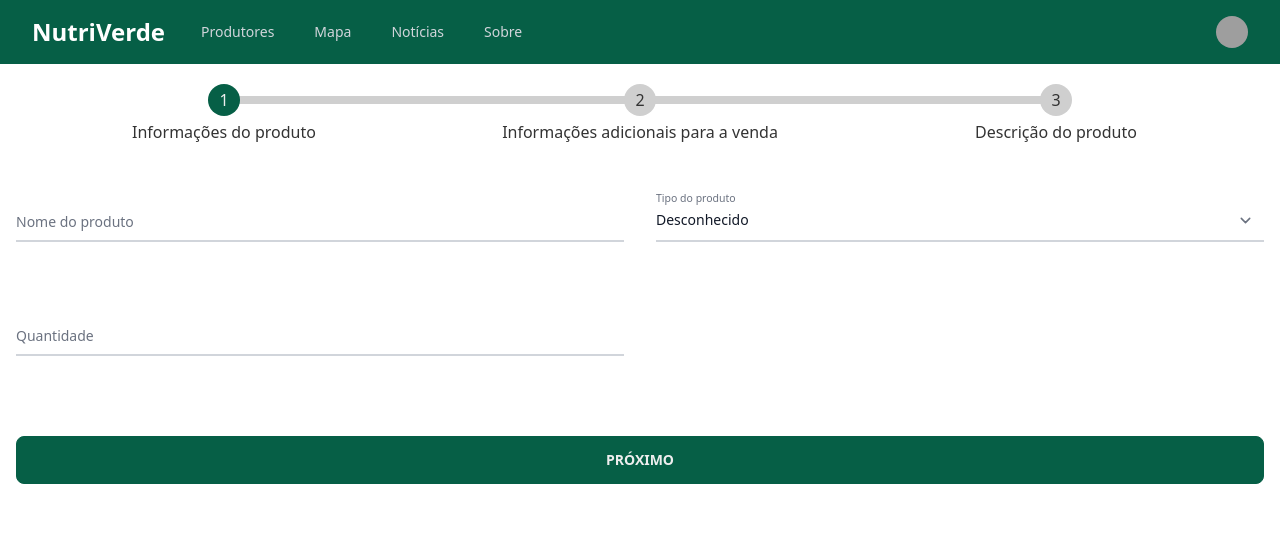
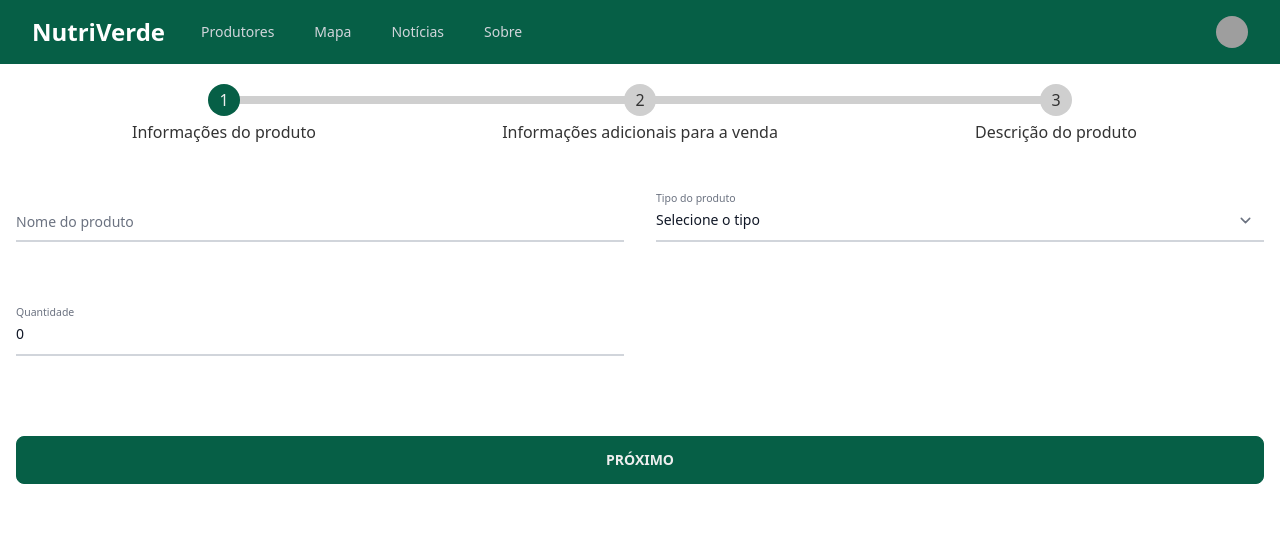
Before and after one commit to ES-UFABC/Nutriverde, a Next.js app in the folder ui/: page /my/products/create in a window 1280 px wide. Shown: the top 550 px of the page. Built offline with nearby package versions, Linux system fonts and the light colour scheme; grey boxes are pictures that could not be loaded.

Commit message:
wip(ui): adds validation in product creation form

```diff
--- a/ui/components/form/input-field.tsx
+++ b/ui/components/form/input-field.tsx
@@ -9,7 +9,6 @@ export default function InputField({
   return (
     <div className="relative z-0 mb-6 w-full group">
       <Field
-        type="text"
         placeholder=" "
         {...field}
         {...props}
--- a/ui/pages/my/products/create.tsx
+++ b/ui/pages/my/products/create.tsx
@@ -1,29 +1,84 @@
 import classNames from "classnames";
-import { Formik, useFormik } from "formik";
+import { Formik, FormikErrors } from "formik";
 import Router from "next/router";
 import React, { useState } from "react";
-import { useDropzone } from "react-dropzone";
+import Dropzone from "react-dropzone";
 import Layout from "../../../components/layout";
-import { IFile } from "../../../interfaces";
+import { IFile, IProduct } from "../../../interfaces";
 import * as Auth from "../../../services/auth";
 import * as Yup from "yup";
 import InputField from "../../../components/form/input-field";
+
+interface StepInfo {
+  label: string;
+  // Which fields belongs to this step, for use in validating steps.
+  fields: string[];
+}
 
 export default function MyProductCreate() {
   const serverUrl = process.env.NEXT_PUBLIC_SERVER_URL;
   const [step, setStep] = useState(0);
   const [files, setFiles] = useState<IFile[]>([]);
-  const [cover, setCover] = useState<string>();
+
+  const steps: StepInfo[] = [
+    {
+      label: "Informações do produto",
+      fields: ["name", "typology", "quantity"],
+    },
+    {
+      label: "Informações adicionais para a venda",
+      fields: ["cropDate", "price", "specialDeliveryConditions"],
+    },
+    {
+      label: "Descrição do produto",
+      fields: ["description", "cover", "images"],
+    },
+  ];
+
+  const typologies = [
+    "Desconhecido",
+    "Apicultura",
+    "Cereais",
+    "Frutas",
+    "Hortaliças",
+    "Laticínios e derivados",
+    "Proteína de origem animal",
+    "Raizes e turbéculos",
+    "Refeições",
+    "Sementes e mudas",
+    "Legumes",
+    "Panificação",
+    "Doces, mel, melado e geléias",
+    "Bebidas e polpas",
+    "Chás e ervas",
+    "Embutidos",
+    "Conservas",
+  ];
 
   var token: any;
   if (typeof window !== "undefined") {
     token = Auth.getToken();
   }
 
-  // TODO: limit file quantity.
-  const { getRootProps, getInputProps } = useDropzone({
-    accept: "image/*",
-    onDropAccepted: async (files) => {
+  // Sets initialValues before Formik for it to know it is a IProduct.
+  const initialValues: IProduct = {
+    id: 0,
+    name: "",
+    typology: "",
+    quantity: 0,
+    cropDate: "",
+    price: 0,
+    specialDeliveryConditions: "",
+    description: "",
+    unitOfMeas: "KG", // FIXME: select Unit of measure
+    producerId: 1, // This id must be in a autorization fild in the req header
+    cover: "",
+    images: [] as string[],
+  };
+
+  const onDropAccepted =
+    (setFieldValue: (field: string, value: any) => void) =>
+    async (files: File[]) => {
       // Uploads files to server.
       const promises = files.map(async (f) => {
         const data = new FormData();
@@ -51,53 +106,14 @@ export default function MyProductCreate() {
       // FIXME: waits at least 1 second to load images correctly.
       await new Promise((r) => setTimeout(r, 1 * 1000));
 
-      setCover(uploadedFiles?.length ? uploadedFiles[0].id : undefined);
+      setFieldValue("cover", uploadedFiles?.length ? uploadedFiles[0].id : "");
+      setFieldValue("images", uploadedFiles?.map((item) => item.id) ?? []);
       setFiles(uploadedFiles);
-    },
-  });
+    };
 
-  const formik = useFormik({
-    initialValues: {},
-    onSubmit: (v) => {
-      console.log(v);
-    },
-  });
-
-  return (
-    <Layout title="Registro de Produtos">
-      <Formik
-        initialValues={{
-          name: "",
-          typology: "Desconhecido",
-          quantity: "",
-          cropDate: "",
-          price: "",
-          specialDeliveryConditions: "",
-          description: "",
-          unitOfMeas: "KG", // FIXME: select Unit of measure
-          producerId: 1, // This id must be in a autorization fild in the req header
-          cover: "",
-          images: [] as string[],
-        }}
-        validationSchema={Yup.object({
-          name: Yup.string().required("Obrigatório"),
-          typology: Yup.string().required("Obrigatório"),
-          quantity: Yup.number()
-            .integer()
-            .positive("Deve ser maior que 0")
-            .required("Obrigatório"),
-          cropDate: Yup.date()
-            .max(new Date(), "Deve ser no máximo de hoje")
-            .required("Obrigatório"),
-          price: Yup.number().positive().required("Obrigatório"),
-          specialDeliveryConditions: Yup.string().optional(),
-          description: Yup.string().required("Obrigatório"),
-          unitOfMeas: Yup.string().required("Obrigatório"),
-          cover: Yup.string().required("Obrigatório"),
-          images: Yup.array().min(1, "Deve conter no mínimo 1 imagem"),
-        })}
-        onSubmit={async (values) => {
+  const submit = async (values: IProduct) => {
     console.log(values);
+    return;
 
     const requestOptions = {
       method: "POST",
@@ -116,106 +132,103 @@ export default function MyProductCreate() {
     }
 
     Router.push("/my/products");
-        }}
+  };
+
+  const updateStep =
+    (
+      errors: FormikErrors<IProduct>,
+      setFieldTouched: (field: string) => void
+    ) =>
+    () => {
+      const stepInfo = steps[step];
+      stepInfo.fields.forEach((item) => setFieldTouched(item));
+      const hasError = stepInfo.fields.reduce(
+        (previous, current) =>
+          previous || !!errors[current as keyof FormikErrors<IProduct>],
+        false
+      );
+
+      if (!hasError) {
+        setStep(step + 1);
+      }
+    };
+
+  return (
+    <Layout title="Registro de Produtos">
+      <Formik
+        initialValues={initialValues}
+        validationSchema={Yup.object().shape({
+          name: Yup.string().required("Obrigatório"),
+          typology: Yup.string()
+            .oneOf(typologies, "Deve ser um tipo válido")
+            .required("Obrigatório"),
+          quantity: Yup.number()
+            .integer()
+            .positive("Deve ser maior que 0")
+            .required("Obrigatório"),
+          cropDate: Yup.date()
+            .max(new Date(), "Deve ser no máximo de hoje")
+            .required("Obrigatório"),
+          price: Yup.number()
+            .positive("Deve ser maior que 0")
+            .required("Obrigatório"),
+          specialDeliveryConditions: Yup.string().optional(),
+          description: Yup.string().required("Obrigatório"),
+          unitOfMeas: Yup.string().required("Obrigatório"),
+          cover: Yup.string().required("Obrigatório"),
+          images: Yup.array().min(1, "Deve conter no mínimo 1 imagem"),
+        })}
+        onSubmit={submit}
       >
-        {({ setFieldValue }) => (
+        {({
+          values,
+          isValid,
+          isSubmitting,
+          errors,
+          setFieldValue,
+          setFieldTouched,
+          handleSubmit,
+          validateField,
+        }) => (
+          <form onSubmit={handleSubmit}>
             <div className="container mx-auto p-4 flex flex-col justify-content-center">
               <ul className="steps steps-horizontal mb-14">
+                {steps.map((item, i) => (
                   <li
-                onClick={() => setStep(0)}
-                className={classNames({
-                  step: true,
-                  "cursor-pointer": true,
-                  "step-primary": step >= 0,
+                    key={i}
+                    onClick={() => setStep(i)}
+                    className={classNames("step cursor-pointer", {
+                      "step-primary": step >= i,
                     })}
                   >
-                Informações do produto
+                    {item.label}
                   </li>
-              <li
-                onClick={() => setStep(1)}
-                className={classNames({
-                  step: true,
-                  "cursor-pointer": true,
-                  "step-primary": step >= 1,
-                })}
-              >
-                Informações adicionais para a venda
-              </li>
-              <li
-                onClick={() => setStep(2)}
-                className={classNames({
-                  step: true,
-                  "cursor-pointer": true,
-                  "step-primary": step >= 2,
-                })}
-              >
-                Descrição do produto
-              </li>
+                ))}
               </ul>
 
               <div className="grid lg:grid-cols-2 gap-8 lg:gap-y-12">
                 {step === 0 ? (
                   <>
-                  <InputField label="Nome do produto" name="name" />
+                    <InputField
+                      label="Nome do produto"
+                      type={"text"}
+                      name="name"
+                    />
 
-                  <div className="relative z-0 mb-6 w-full group">
-                    <select
-                      id="typology"
-                      className="block py-2.5 px-0 w-full text-sm text-gray-900 bg-transparent border-0 border-b-2 border-gray-300 appearance-none focus:outline-none focus:ring-0 focus:border-emerald-800 peer"
-                      placeholder=" "
-                      {...formik.getFieldProps("typology")}
+                    <InputField
+                      label="Tipo do produto"
+                      as={"select"}
+                      name="typology"
                     >
-                      <option value="Desconhecido">Desconhecido</option>
-                      <option value="Apicultura">Apicultura</option>
-                      <option value="Cereais">Cereais</option>
-                      <option value="Frutas">Frutas</option>
-                      <option value="Hortaliças">Hortaliças</option>
-                      <option value="Laticínios e derivados">
-                        Laticínios e derivados
+                      <option value="" disabled>
+                        Selecione o tipo
                       </option>
-                      <option value="Proteína de origem animal">
-                        Proteína de origem animal
+                      {typologies.map((item) => (
+                        <option key={item} value={item}>
+                          {item}
                         </option>
-                      <option value="Raizes e turbéculos">
-                        Raizes e turbéculos
-                      </option>
-                      <option value="Refeições">Refeições</option>
-                      <option value="Sementes e mudas">Sementes e mudas</option>
-                      <option value="Legumes">Legumes</option>
-                      <option value="Panificação">Panificação</option>
-                      <option value="Doces, mel, melado e geléias">
-                        Doces, mel, melado e geléias
-                      </option>
-                      <option value="Bebidas e polpas">Bebidas e polpas</option>
-                      <option value="Chás e ervas">Chás e ervas</option>
-                      <option value="Embutidos">Embutidos</option>
-                      <option value="Conservas">Conservas</option>
-
-                      {/* <option value="unknown">Desconhecido</option>
-                    <option value="beekeeping">Apicultura</option>
-                    <option value="cereals">Cereais</option>
-                    <option value="fruits">Frutas</option>
-                    <option value="vegetables">Hortaliças</option>
-                    <option value="dairy">Laticínios e derivados,</option>
-                    <option value="protein">Proteína de origem animal</option>
-                    <option value="tubers">Raizes e turbéculos</option>
-                    <option value="meals">Refeições</option>
-                    <option value="seeds">Sementes e mudas</option>
-                    <option value="legumes">Legumes</option>
-                    <option value="bakery">Panificação</option>
-                    <option value="sweets">Doces, mel, melado e geléias</option>
-                    <option value="beverages">Bebidas e polpas</option>
-                    <option value="herbs">Chás e ervas</option>
-                    <option value="sausages">Embutidos</option>
-                    <option value="preserves">Conservas</option> */}
-                    </select>
-                    <label
-                      htmlFor="typology"
-                      className="absolute text-sm text-gray-500 dark:text-gray-400 duration-300 transform -translate-y-6 scale-75 top-3 -z-10 origin-[0] peer-focus:left-0 peer-focus:text-emerald-800 peer-placeholder-shown:scale-100 peer-placeholder-shown:translate-y-0 peer-focus:scale-75 peer-focus:-translate-y-6"
-                    >
-                      Tipo do produto
-                    </label>
-                  </div>
+                      ))}
+                    </InputField>
 
                     <InputField
                       label="Quantidade"
@@ -231,12 +244,13 @@ export default function MyProductCreate() {
                     <InputField label="Preço" type={"number"} name="price" />
                     <InputField
                       label="Condições de entrega"
+                      type={"text"}
                       name="specialDeliveryConditions"
                     />
                   </>
                 ) : null}
 
-              {step === 2 && (
+                {step === 2 ? (
                   <>
                     <div className="col-span-2">
                       <InputField
@@ -251,8 +265,15 @@ export default function MyProductCreate() {
                         Imagens
                       </p>
 
+                      <Dropzone
+                        accept={"image/*"}
+                        onDropAccepted={onDropAccepted(setFieldValue)}
+                        maxFiles={5}
+                        maxSize={100 * 1024 * 1024} // 100MB
+                      >
+                        {({ getRootProps, getInputProps }) => (
                           <div
-                      {...getRootProps({ className: "dropzone" })}
+                            {...getRootProps()}
                             className="w-full text-center border-dashed border-2 border-gray-300 py-12"
                           >
                             <input {...getInputProps()} name="files" />
@@ -260,50 +281,53 @@ export default function MyProductCreate() {
                               Clique ou jogue as imagens aqui
                             </p>
                           </div>
+                        )}
+                      </Dropzone>
 
-                    {files.length > 0 && (
+                      {files.length > 0 ? (
                         <>
                           <p className="text-sm text-gray-500 dark:text-gray-400 mt-6 mb-4">
                             Selecione uma imagem como cover:
                           </p>
                           <aside className="grid grid-cols-1 sm:grid-cols-2 lg:grid-cols-3 2xl:grid-cols-4 gap-1">
-                          {files.map((file) => (
+                            {files.map((item) => (
                               <img
-                              src={file.preview}
+                                key={item.id}
+                                src={item.preview}
                                 className={classNames("cursor-pointer p-1", {
                                   "border-solid border-2 border-emerald-800 rounded-md":
-                                  cover === file.id,
+                                    values.cover === item.id,
                                 })}
-                              onClick={() => setCover(file.id)}
+                                onClick={() => setFieldValue("cover", item.id)}
                               />
                             ))}
                           </aside>
                         </>
-                    )}
+                      ) : null}
                     </section>
                   </>
-              )}
+                ) : null}
               </div>
 
-            {step < 2 && (
+              {step < 2 ? (
                 <button
                   type="button"
                   className="btn btn-primary mt-14"
-                onClick={() => setStep(step + 1)}
+                  onClick={updateStep(errors, setFieldTouched)}
                 >
                   Próximo
                 </button>
-            )}
-
-            {step >= 2 && (
+              ) : (
                 <button
                   type="submit"
                   className="btn btn-primary mt-14 cursor-pointer"
+                  disabled={!isValid || isSubmitting}
                 >
                   Enviar
                 </button>
               )}
             </div>
+          </form>
         )}
       </Formik>
     </Layout>
```
Lines whose indentation alone changed are shown as unchanged.
